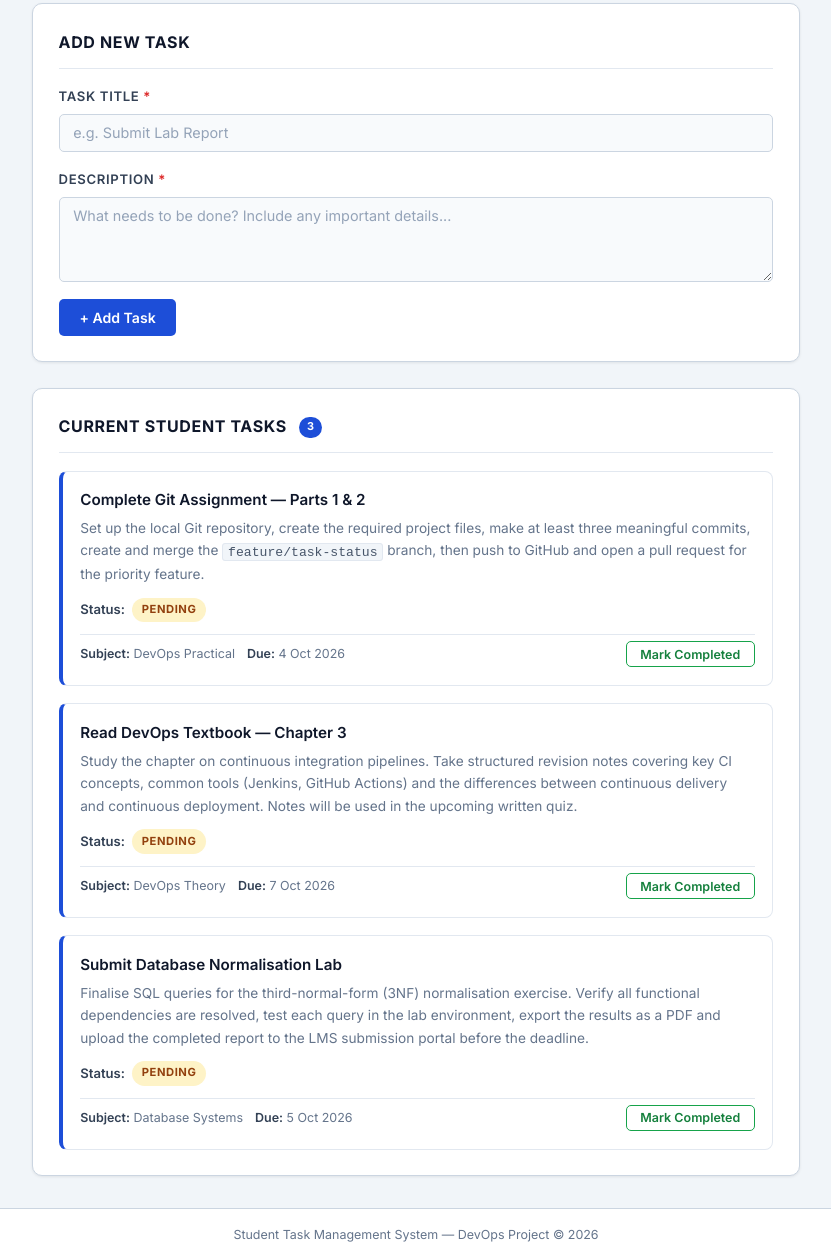
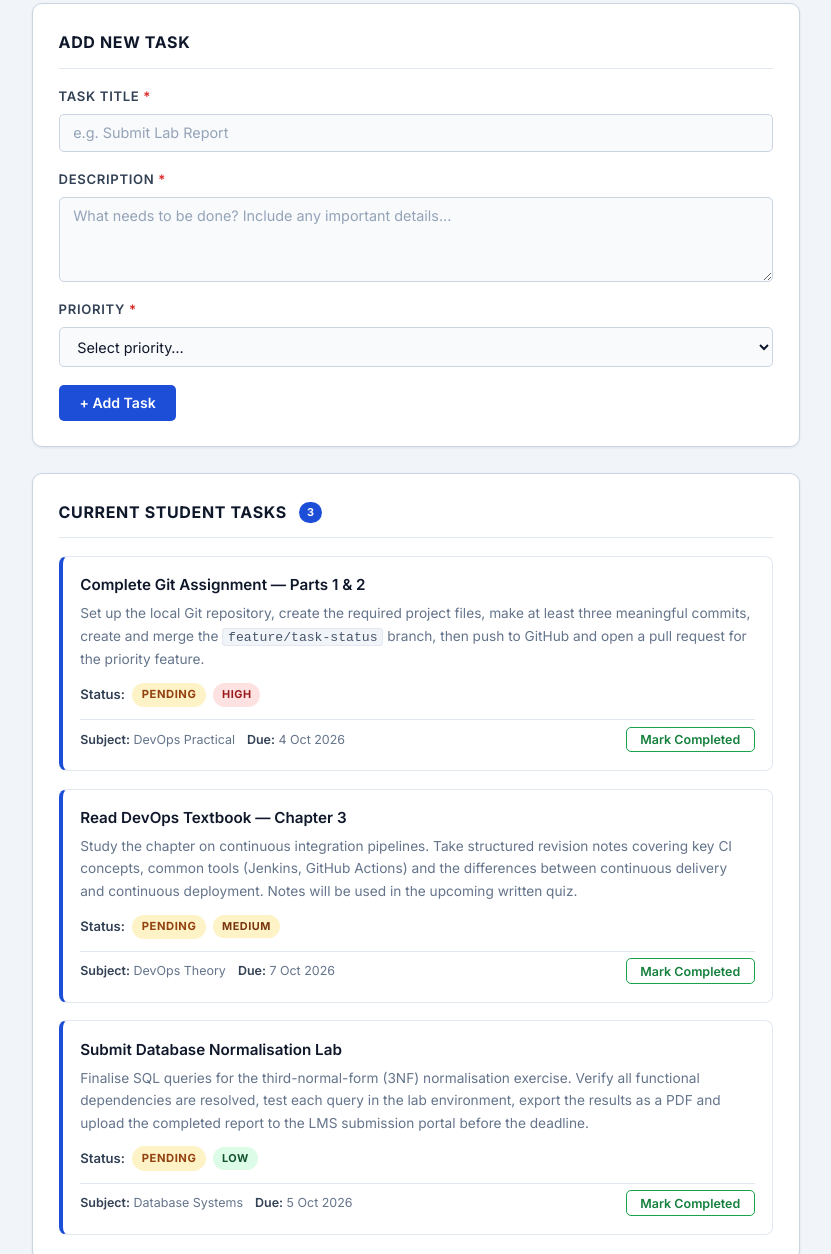
Before and after one commit to Noor1675/student-task-manager, a plain HTML site: page index.html in a window 1280 px wide. Shown: the part 151-1405 px from the top of the page, without its empty margins (224-1055 px from the left). Drawn offline with Linux system fonts and the light colour scheme.

Commit message:
Add priority selection to tasks

```diff
--- a/index.html
+++ b/index.html
@@ -52,6 +52,18 @@
           </div>
         </div>
 
+        <div class="form-row">
+          <div class="form-group">
+            <label for="task-priority">Priority <span class="required">*</span></label>
+            <select id="task-priority" name="task-priority" required>
+              <option value="" disabled selected>Select priority…</option>
+              <option value="high">High</option>
+              <option value="medium">Medium</option>
+              <option value="low">Low</option>
+            </select>
+          </div>
+        </div>
+
         <div class="form-footer">
           <button type="submit" id="add-task-btn" class="btn btn-primary">+ Add Task</button>
           <p id="form-error" class="error-msg" role="alert" aria-live="polite"></p>
@@ -84,6 +96,7 @@
             <div class="task-status-row">
               <span class="status-label">Status:</span>
               <span class="task-status status-pending">Pending</span>
+              <span class="priority-badge priority-high">High</span>
             </div>
             <div class="task-meta-row">
               <span class="meta-item"><strong>Subject:</strong> DevOps Practical</span>
@@ -110,6 +123,7 @@
             <div class="task-status-row">
               <span class="status-label">Status:</span>
               <span class="task-status status-pending">Pending</span>
+              <span class="priority-badge priority-medium">Medium</span>
             </div>
             <div class="task-meta-row">
               <span class="meta-item"><strong>Subject:</strong> DevOps Theory</span>
@@ -136,6 +150,7 @@
             <div class="task-status-row">
               <span class="status-label">Status:</span>
               <span class="task-status status-pending">Pending</span>
+              <span class="priority-badge priority-low">Low</span>
             </div>
             <div class="task-meta-row">
               <span class="meta-item"><strong>Subject:</strong> Database Systems</span>
--- a/script.js
+++ b/script.js
@@ -9,12 +9,13 @@
 'use strict';
 
 /* ── DOM References ─────────────────────────────────────── */
-const form       = document.getElementById('task-form');
-const titleInput = document.getElementById('task-title');
-const descInput  = document.getElementById('task-desc');
-const taskList   = document.getElementById('task-list');
-const taskCount  = document.getElementById('task-count');
-const formError  = document.getElementById('form-error');
+const form          = document.getElementById('task-form');
+const titleInput    = document.getElementById('task-title');
+const descInput     = document.getElementById('task-desc');
+const priorityInput = document.getElementById('task-priority');
+const taskList      = document.getElementById('task-list');
+const taskCount     = document.getElementById('task-count');
+const formError     = document.getElementById('form-error');
 
 /* ── Task ID Counter ────────────────────────────────────── */
 let nextId = 4; // IDs 1-3 used by pre-existing HTML tasks
@@ -102,9 +103,10 @@ taskList.addEventListener('click', function (event) {
  * @param {number} id
  * @param {string} title
  * @param {string} description
+ * @param {string} priority - 'high' | 'medium' | 'low'
  * @returns {HTMLLIElement}
  */
-function createTaskElement(id, title, description) {
+function createTaskElement(id, title, description, priority) {
   const li = document.createElement('li');
   li.className = 'task-item';
   li.dataset.id = id;
@@ -112,6 +114,8 @@ function createTaskElement(id, title, description) {
   const today = new Date().toLocaleDateString('en-GB', {
     day: 'numeric', month: 'short', year: 'numeric'
   });
+
+  const priorityLabel = priority.charAt(0).toUpperCase() + priority.slice(1);
 
   li.innerHTML = `
     <div class="task-body">
@@ -122,6 +126,7 @@ function createTaskElement(id, title, description) {
       <div class="task-status-row">
         <span class="status-label">Status:</span>
         <span class="task-status status-pending">Pending</span>
+        <span class="priority-badge priority-${escapeHtml(priority)}">${escapeHtml(priorityLabel)}</span>
       </div>
       <div class="task-meta-row">
         <span class="meta-item"><strong>Added:</strong> ${today}</span>
@@ -143,8 +148,9 @@ form.addEventListener('submit', function (event) {
   event.preventDefault();
   clearError();
 
-  const title = titleInput.value.trim();
-  const desc  = descInput.value.trim();
+  const title    = titleInput.value.trim();
+  const desc     = descInput.value.trim();
+  const priority = priorityInput.value;
 
   /* Blank-submission validation */
   if (title === '' && desc === '') {
@@ -162,9 +168,14 @@ form.addEventListener('submit', function (event) {
     descInput.focus();
     return;
   }
+  if (!priority) {
+    showError('Please select a priority level.');
+    priorityInput.focus();
+    return;
+  }
 
   /* Append the new task, update counter, reset form */
-  const newTask = createTaskElement(nextId++, title, desc);
+  const newTask = createTaskElement(nextId++, title, desc, priority);
   taskList.appendChild(newTask);
 
   refreshCount();
--- a/style.css
+++ b/style.css
@@ -153,7 +153,8 @@ body {
 .required { color: var(--clr-danger); }
 
 .form-group input,
-.form-group textarea {
+.form-group textarea,
+.form-group select {
   width: 100%;
   background: #f8fafc;
   border: 1px solid var(--clr-border);
@@ -171,13 +172,30 @@ body {
 .form-group textarea::placeholder { color: #94a3b8; }
 
 .form-group input:focus,
-.form-group textarea:focus {
+.form-group textarea:focus,
+.form-group select:focus {
   background: #ffffff;
   border-color: var(--clr-primary);
   box-shadow: 0 0 0 3px rgba(29,78,216,0.1);
 }
 
 .form-group textarea { min-height: 85px; }
+
+/* ── Priority Badge ────────────────────────────────────── */
+.priority-badge {
+  font-size: 0.68rem;
+  font-weight: 700;
+  padding: 0.18rem 0.55rem;
+  border-radius: 999px;
+  text-transform: uppercase;
+  letter-spacing: 0.05em;
+  white-space: nowrap;
+  flex-shrink: 0;
+}
+
+.priority-high   { background: #fee2e2; color: #991b1b; }
+.priority-medium { background: #fef3c7; color: #78350f; }
+.priority-low    { background: #dcfce7; color: #14532d; }
 
 /* Option C: form footer — button and error on the same row area */
 .form-footer {
```
